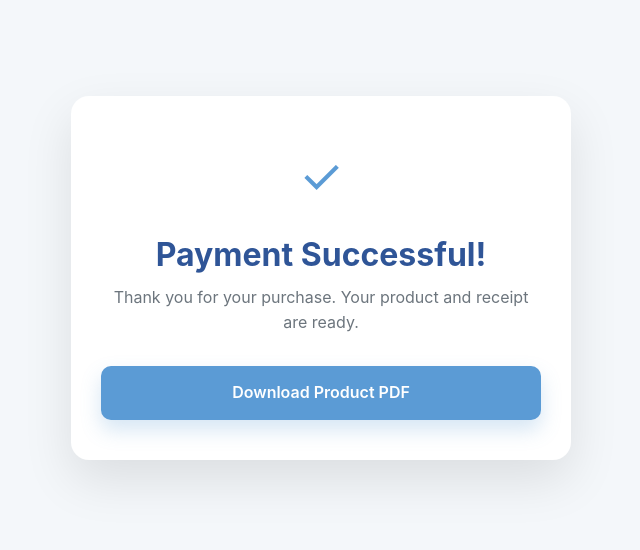
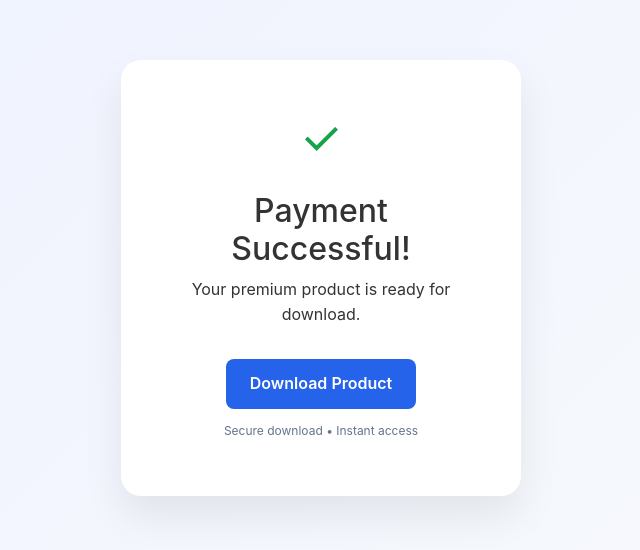
Before and after one commit to soyelsabir19-prog/HabitTracker, a React (Vite) app: page /purchase-success in a window 1280 px wide. Shown: the part 122-672 px from the top of the page, without its empty margins (319-959 px from the left). Built offline with nearby package versions, Linux system fonts and the light colour scheme.

Commit message:
updated ux of succes page  api

```diff
--- a/src/pages/PurchaseSuccessPage.css
+++ b/src/pages/PurchaseSuccessPage.css
@@ -1,68 +1,64 @@
 .success-page {
   min-height: 100vh;
-  background-color: #F4F7FA;
   display: flex;
+  align-items: center;
   justify-content: center;
-  align-items: center;
+  background: linear-gradient(135deg, #eef2ff, #f8fafc);
   padding: 20px;
 }
 
 .success-card {
-  background: #ffffff;
-  max-width: 500px;
+  background: white;
+  padding: 40px;
+  border-radius: 20px;
+  box-shadow: 0 20px 40px rgba(0, 0, 0, 0.08);
+  text-align: center;
+  max-width: 400px;
   width: 100%;
-  padding: 40px 30px;
-  border-radius: 18px;
-  text-align: center;
-  box-shadow: 0 20px 50px rgba(0, 0, 0, 0.1);
 }
 
 .success-icon {
-  font-size: 50px;
-  color: #5B9BD5;
-  margin-bottom: 20px;
+  font-size: 48px;
+  color: #16a34a;
+  margin-bottom: 15px;
 }
 
-.success-card h2 {
-  font-weight: 700;
-  margin-bottom: 10px;
-  color: #2F5597;
+.primary-btn {
+  background: #2563eb;
+  color: white;
+  border: none;
+  padding: 12px 24px;
+  border-radius: 8px;
+  font-weight: 600;
+  cursor: pointer;
+  margin-top: 15px;
+  transition: all 0.2s ease;
 }
 
-.success-card p {
-  color: #6c757d;
-  margin-bottom: 30px;
+.primary-btn:hover {
+  background: #1e40af;
+}
+
+.secondary-btn {
+  background: #e2e8f0;
+  border: none;
+  padding: 10px 20px;
+  border-radius: 8px;
+  cursor: pointer;
+  margin-right: 10px;
 }
 
 .button-group {
-  display: flex;
-  flex-direction: column;
-  gap: 15px;
+  margin-top: 15px;
 }
 
-.button-group button {
-  background-color: #5B9BD5;
-  color: #ffffff;
-  padding: 14px;
-  border-radius: 10px;
-  border: none;
-  font-weight: 600;
-  box-shadow: 0 10px 20px rgba(91, 155, 213, 0.25);
-  transition: all 0.25s ease;
+.sub-note {
+  font-size: 12px;
+  color: #64748b;
+  margin-top: 12px;
 }
 
-.button-group button:hover {
-  background-color: #2F5597;
-  transform: translateY(-1px);
+.download-confirmation {
+  color: #16a34a;
+  font-weight: 500;
 }
-
-.secondary-btn {
-  background-color: #ffffff !important;
-  color: #5B9BD5 !important;
-  border: 2px solid #5B9BD5 !important;
-}
-
-.secondary-btn:hover {
-  background-color: #5B9BD5 !important;
-  color: #ffffff !important;
-}
--- a/src/pages/PurchaseSuccessPage.jsx
+++ b/src/pages/PurchaseSuccessPage.jsx
@@ -1,39 +1,75 @@
 import { useSearchParams } from "react-router-dom";
+import { useState } from "react";
 import "./PurchaseSuccessPage.css";
 
 export default function PurchaseSuccessPage() {
   const [searchParams] = useSearchParams();
+  const token = searchParams.get("token");
 
-  const token = searchParams.get("token");
+  const [downloadStarted, setDownloadStarted] = useState(false);
+
   const downloadProduct = () => {
+    setDownloadStarted(true);
+
     window.open(
       `/api/download-product?token=${token}`,
       "_blank"
     );
-
-     // Optional: wait a short moment to ensure download starts
-  setTimeout(() => {
-    // Redirect to home page after starting download
-    window.location.href = "/";
-  }, 1000); // 1 second delay
   };
-
 
   return (
     <div className="success-page">
       <div className="success-card">
+
         <div className="success-icon">✓</div>
+
         <h2>Payment Successful!</h2>
-        <p>
-          Thank you for your purchase. Your product and receipt are ready.
-        </p>
 
-        <div className="button-group">
-          <button onClick={downloadProduct}>
-            Download Product PDF
-          </button>
+        {!downloadStarted ? (
+          <>
+            <p>
+              Your premium product is ready for download.
+            </p>
 
-        </div>
+            <button className="primary-btn" onClick={downloadProduct}>
+              Download Product
+            </button>
+
+            <p className="sub-note">
+              Secure download • Instant access
+            </p>
+          </>
+        ) : (
+          <>
+            <p className="download-confirmation">
+              ✅ Your download has started.
+              <br />
+              Please check your device's Downloads folder.
+            </p>
+
+            <div className="button-group">
+              <button
+                className="secondary-btn"
+                onClick={downloadProduct}
+              >
+                Download Again
+              </button>
+
+              <button
+                className="primary-btn"
+                onClick={() => window.location.href = "/"}
+              >
+                Go to Home
+              </button>
+            </div>
+
+            <p className="sub-note">
+              If your download didn’t start automatically,
+              tap "Download Again".
+            </p>
+          </>
+        )}
+
       </div>
     </div>
   );
```
